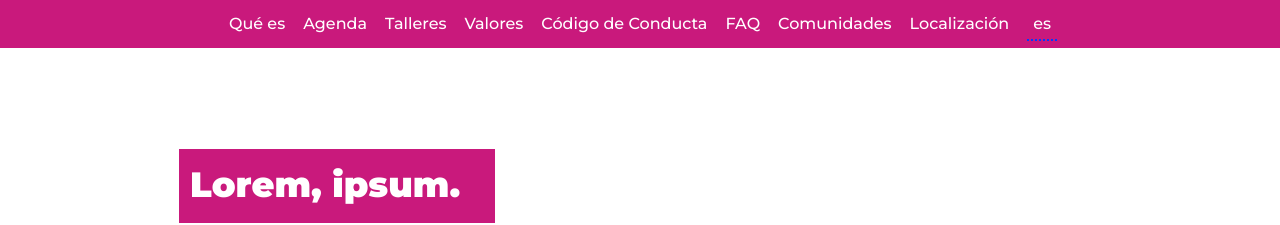
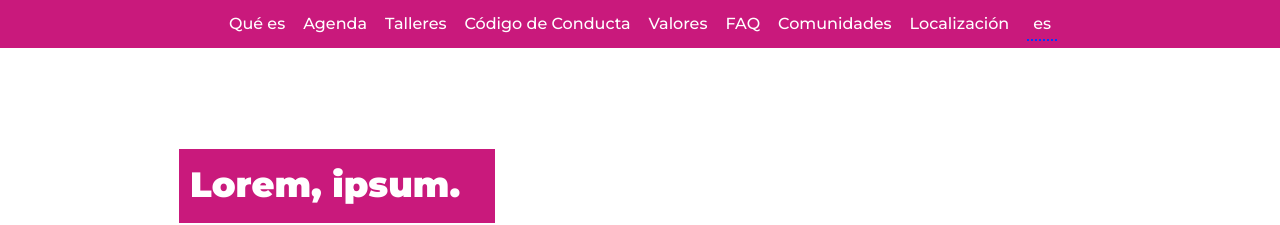
Before and after one commit to VLCTechHub/VLCTechFest2025, a Jekyll site: the page built from es/demo.html, in a window 1280 px wide and 900 px high. Shown: the top 225 px of the window. Built offline with Jekyll 4.4.1, drawn with Linux system fonts in a browser that asks for light colours.

Commit message:
Update sections ordering

```diff
--- a/_config.yml
+++ b/_config.yml
@@ -40,8 +40,8 @@
   - agenda
   - workshops
   # - speakers
+  - coc
   - principles
-  - coc
   - faq
   - communities
   - location
--- a/_includes/pages/index.html
+++ b/_includes/pages/index.html
@@ -3,8 +3,8 @@
   {%- include sections/about.html -%}
   {%- include sections/sessions.html -%}
   {%- include sections/workshops.html -%}
+  {%- include sections/coc.html -%}
   {%- include sections/principles.html -%}
-  {%- include sections/coc.html -%}
   {%- include sections/faq.html -%}
   {%- include sections/communities.html -%}
   {%- include sections/location.html -%}
```
